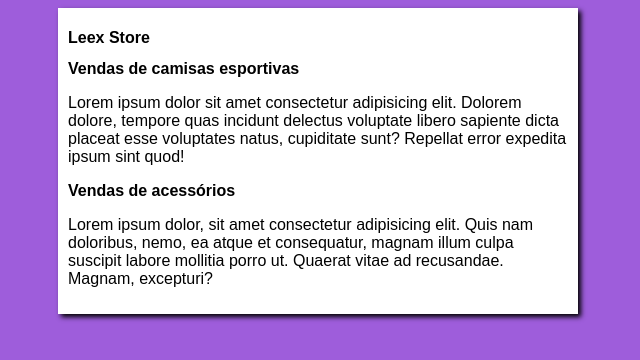
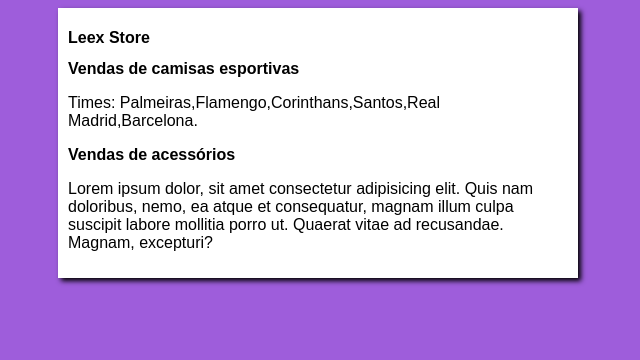
Before and after one commit to AlexSouza0/Projeto-Site, a plain HTML site: page index.html in a window 1280 px wide. Shown: the whole page, without its empty margins (322-962 px from the left). Drawn offline with Linux system fonts and the light colour scheme.

Commit message:
Update index.html

```diff
--- a/index.html
+++ b/index.html
@@ -13,7 +13,7 @@
         </header>
         <article>
             <h2>Vendas de camisas esportivas</h2>
-            <p>Lorem ipsum dolor sit amet consectetur adipisicing elit. Dolorem dolore, tempore quas incidunt delectus voluptate libero sapiente dicta placeat esse voluptates natus, cupiditate sunt? Repellat error expedita ipsum sint quod!</p>
+            <p>Times: Palmeiras,Flamengo,Corinthans,Santos,Real Madrid,Barcelona.</p>
             <article>
                 <h2>Vendas de acessórios</h2>
                 <p>Lorem ipsum dolor, sit amet consectetur adipisicing elit. Quis nam doloribus, nemo, ea atque et consequatur, magnam illum culpa suscipit labore mollitia porro ut. Quaerat vitae ad recusandae. Magnam, excepturi?</p>
```
